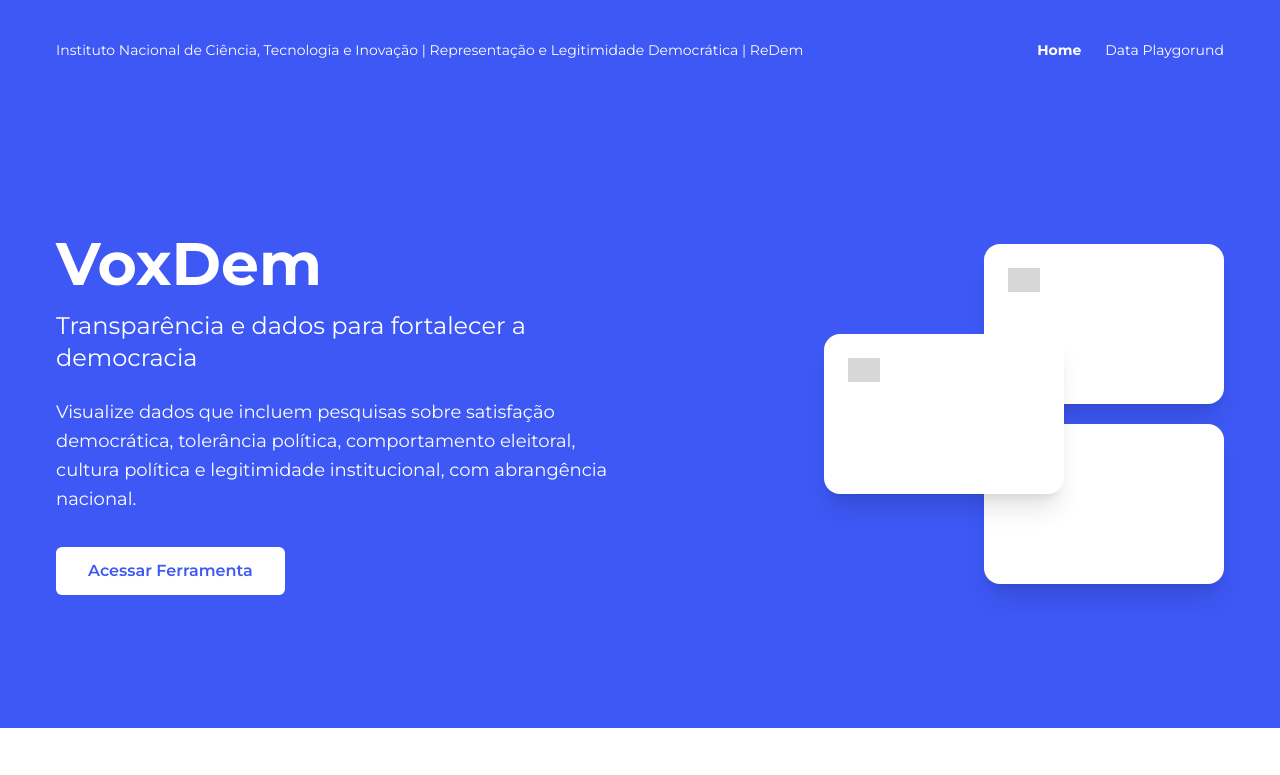
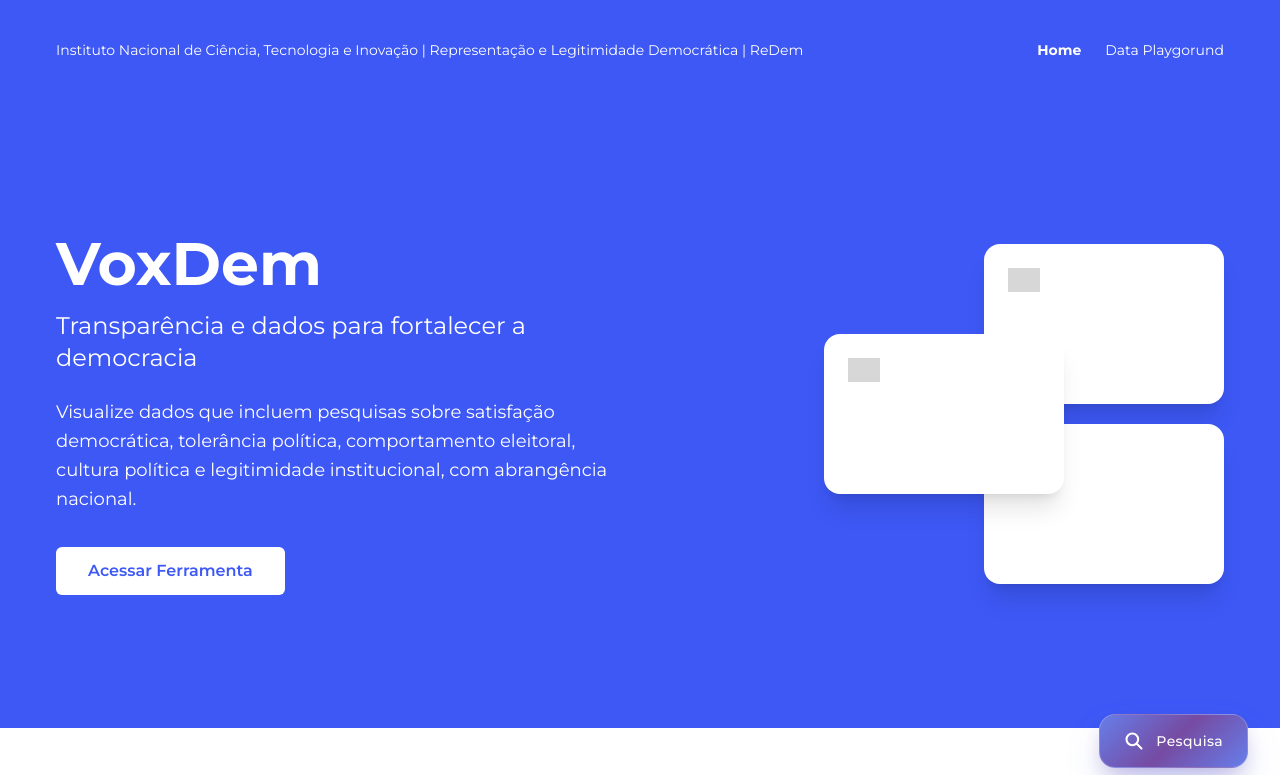
Before and after one commit to Portal-da-Classe-Politica/voxdem-front, a Next.js app: page / in a window 1280 px wide. Shown: the top 775 px of the page. Built offline with nearby package versions, Linux system fonts and the light colour scheme; grey boxes are pictures that could not be loaded.

Commit message:
feat: adicionando botão para pesquisa

```diff
--- a/src/app/layout.tsx
+++ b/src/app/layout.tsx
@@ -1,6 +1,6 @@
 import type { Metadata } from "next";
 import { Montserrat } from "next/font/google";
-import { Header, Footer } from "../components";
+import { Header, Footer, FloatingButton } from "../components";
 import "../styles/globals.css";
 
 const montserrat = Montserrat({
@@ -29,6 +29,10 @@ export default function RootLayout({
           {children}
         </main>
         <Footer />
+        <FloatingButton
+          href="https://forms.gle/jDkEj9AXRNNVuAzZ9"
+          text="Pesquisa"
+        />
       </body>
     </html>
   );
--- a/src/components/index.ts
+++ b/src/components/index.ts
@@ -17,3 +17,4 @@ export { default as EmptyGraph } from './ui/EmptyGraph';
 export { default as BarChart } from './ui/BarChart';
 export { default as ChartFilterModal } from './ui/ChartFilterModal';
 export { default as DataTable } from './ui/DataTable';
+export { default as FloatingButton } from './ui/FloatingButton';
--- /dev/null
+++ b/src/components/ui/FloatingButton.tsx
@@ -0,0 +1,64 @@
+'use client';
+
+interface FloatingButtonProps {
+  href: string;
+  text?: string;
+  className?: string;
+}
+
+export default function FloatingButton({
+  href,
+  text = "Pesquisa",
+  className = ''
+}: FloatingButtonProps) {
+  return (
+    <div className="fixed bottom-8 right-8 z-50">
+      <a
+        href={href}
+        target="_blank"
+        rel="noopener noreferrer"
+        className={`
+          group flex items-center justify-center gap-3
+          bg-gradient-to-r from-blue-600 via-purple-600 to-blue-700
+          hover:from-blue-700 hover:via-purple-700 hover:to-blue-800
+          text-white font-semibold
+          px-6 py-4 rounded-2xl
+          shadow-xl hover:shadow-2xl
+          transition-all duration-300 ease-out
+          transform hover:scale-105 hover:-translate-y-1
+          border border-white/20
+          backdrop-blur-sm
+          ${className}
+        `}
+        style={{
+          background: 'linear-gradient(135deg, #667eea 0%, #764ba2 50%, #667eea 100%)',
+          boxShadow: '0 20px 40px -10px rgba(102, 126, 234, 0.4), 0 10px 20px -5px rgba(118, 75, 162, 0.3)',
+        }}
+        aria-label="Ir para pesquisa no Google Forms"
+      >
+        {/* Ícone de lupa */}
+        <svg
+          className="w-5 h-5 transition-transform duration-300 group-hover:scale-110"
+          fill="none"
+          stroke="currentColor"
+          viewBox="0 0 24 24"
+          strokeWidth={2.5}
+        >
+          <path
+            strokeLinecap="round"
+            strokeLinejoin="round"
+            d="M21 21l-6-6m2-5a7 7 0 11-14 0 7 7 0 0114 0z"
+          />
+        </svg>
+
+        {/* Texto sempre visível */}
+        <span className="text-sm font-medium tracking-wide">
+          {text}
+        </span>
+
+        {/* Efeito de brilho */}
+        <div className="absolute inset-0 rounded-2xl bg-gradient-to-r from-transparent via-white/10 to-transparent opacity-0 group-hover:opacity-100 transition-opacity duration-300" />
+      </a>
+    </div>
+  );
+}
```
